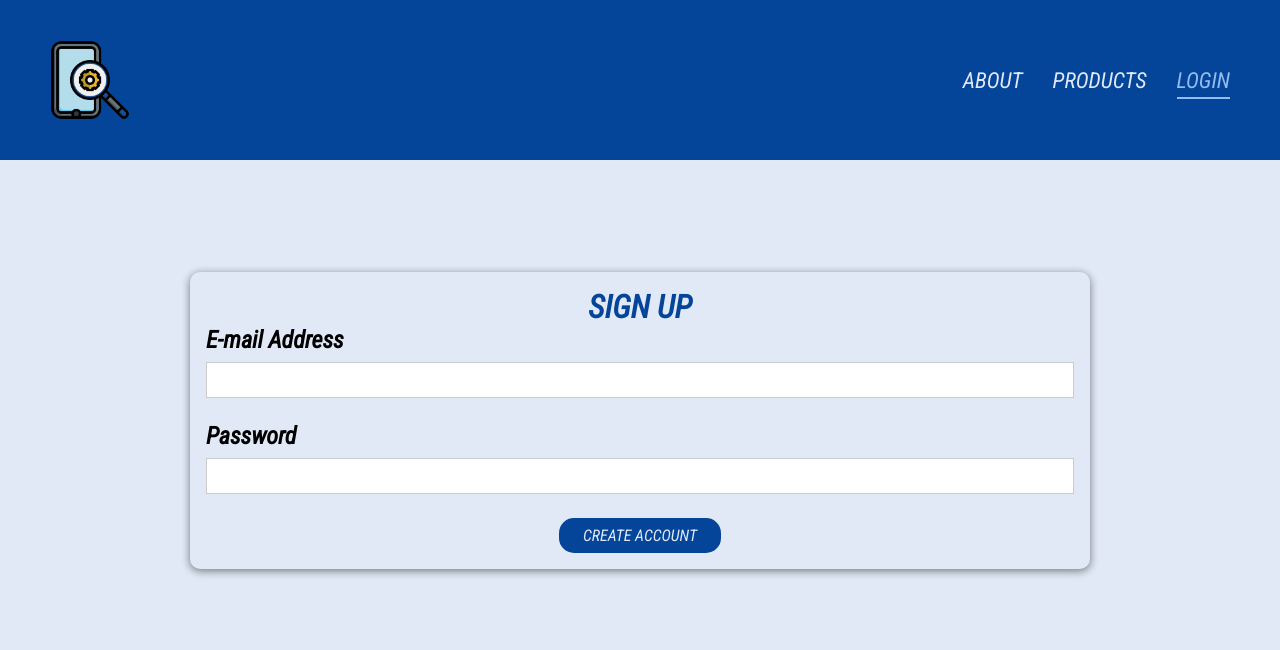
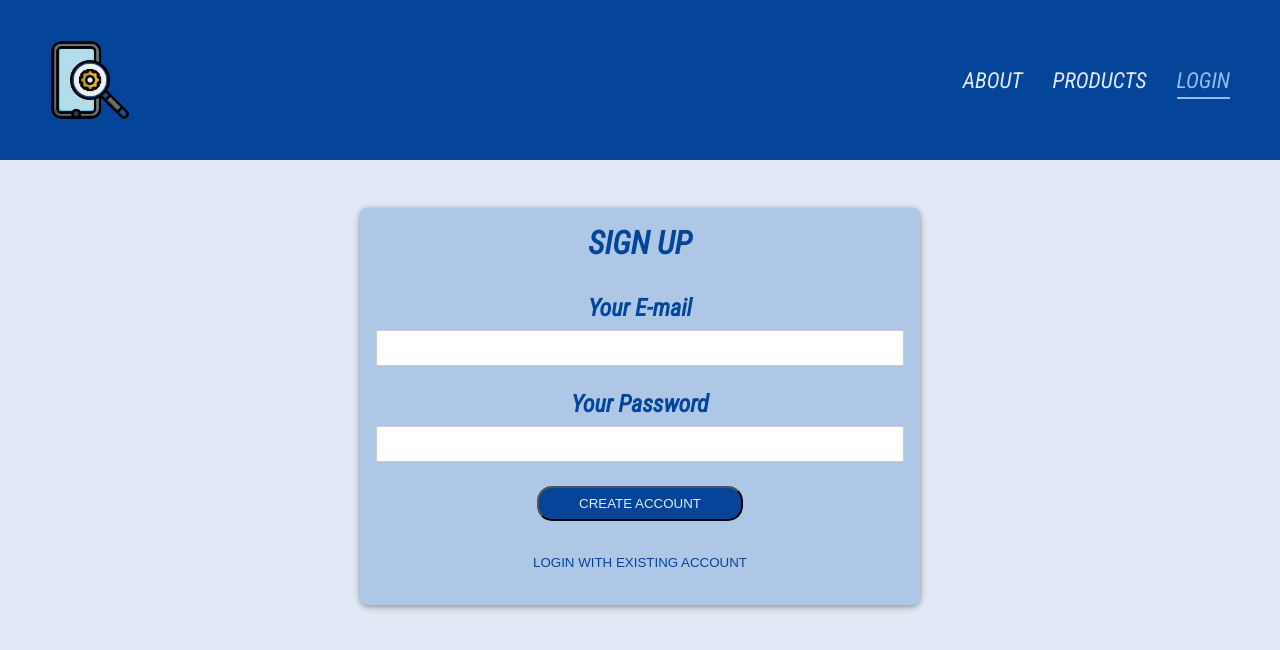
Before and after one commit to MuP0claB/Phone-Picker, a JavaScript app: page /registration in a window 1280 px wide. Shown: the top 650 px of the page. Built offline with nearby package versions, Linux system fonts and the light colour scheme.

Commit message:
Added 2 buttons instead of NavLinks

```diff
--- a/src/components/Card/Card.module.css
+++ b/src/components/Card/Card.module.css
@@ -1,5 +1,5 @@
 .card {
-    max-width: 900px;
+    max-width: 35rem;
     border-radius: 10px;
     box-shadow: 0 2px 8px rgba(0, 0, 0, 0.26);
     margin: 0 auto;
--- a/src/components/RegistrationForm/RegistrationForm.js
+++ b/src/components/RegistrationForm/RegistrationForm.js
@@ -9,15 +9,16 @@ const RegistrationForm = () => {
       <form className={styles.form}>
         <h1>SIGN UP</h1>
         <div>
-          <label htmlFor="email">E-mail Address</label>
+          <label htmlFor="email">Your E-mail</label>
           <input type="email" id="email" />
         </div>
         <div>
-          <label htmlFor="password">Password</label>
+          <label htmlFor="password">Your Password</label>
           <input type="password" id="password" />
         </div>
         <div className={styles.btn}>
-          <NavLink to="/successfull">CREATE ACCOUNT</NavLink>
+          <button type="button">CREATE ACCOUNT</button>
+          <button type="button" className={styles.toggle}>LOGIN WITH EXISTING ACCOUNT</button>
         </div>
       </form>
     </Card>
--- a/src/components/RegistrationForm/RegistrationForm.module.css
+++ b/src/components/RegistrationForm/RegistrationForm.module.css
@@ -1,22 +1,27 @@
 .form {
   display: block;
-  box-shadow: 0 2px 8px rgba(0, 0, 0, 0.26);
-  border-radius: 10px;
-  margin: 7rem auto;
+  margin: 3rem auto;
+  width: 100%;
+  max-width: 35rem;
+  border-radius: 6px;
+  background-color: #aec7e7;
+  box-shadow: 0 1px 4px rgba(0, 0, 0, 0.2);
   padding: 1rem;
-  width: 100%;
-  column-gap: 1rem;
+  text-align: center;
+  color: white;
 }
 
 .form h1 {
   text-align: center;
   color: #044599;
+  margin-bottom: 2rem;
 }
 
 .form label {
   display: block;
   font-weight: bold;
   font-size: 24px;
+  color: #044599;
   margin-bottom: 0.5rem;
 }
 
@@ -35,31 +40,36 @@
   border-color: #4f005f;
 }
 
-.form input:hover {
-  background-color: lightblue;
-  transition: 0.3s;
+.btn {
+  margin-top: 1.5rem;
+  display: flex;
+  flex-direction: column;
+  align-items: center;
 }
 
-.btn {
-  display: flex;
-  justify-content: space-around;
+.btn button {
+  background-color: #044599;
+  color: #e0e9f5;
   cursor: pointer;
-  vertical-align: top;
-  transition: opacity 1s;
+  border-radius: 15px;
+  padding: 0.5rem 2.5rem;
 }
 
-.btn a {
-  background-color: #044599;
-  color: #e0e9f5;
-  border-radius: 15px;
-  padding: 0.5rem 1.5rem;
-}
-
-.btn a:hover {
+.btn button:hover {
   opacity: 0.8;
   box-shadow: 5px 5px 10px rgba(0, 0, 0, 0.3);
 }
 
-.btn a:active {
-  opacity: 0.5;
+.btn .toggle {
+  margin-top: 2rem;
+  margin-bottom: 1rem;
+  background-color: transparent;
+  border: none;
+  color: #044599;
+  padding: 0.15rem 1.5rem;
 }
+
+.btn .toggle:hover {
+  background-color: transparent;
+  color: #044599;
+}
```
